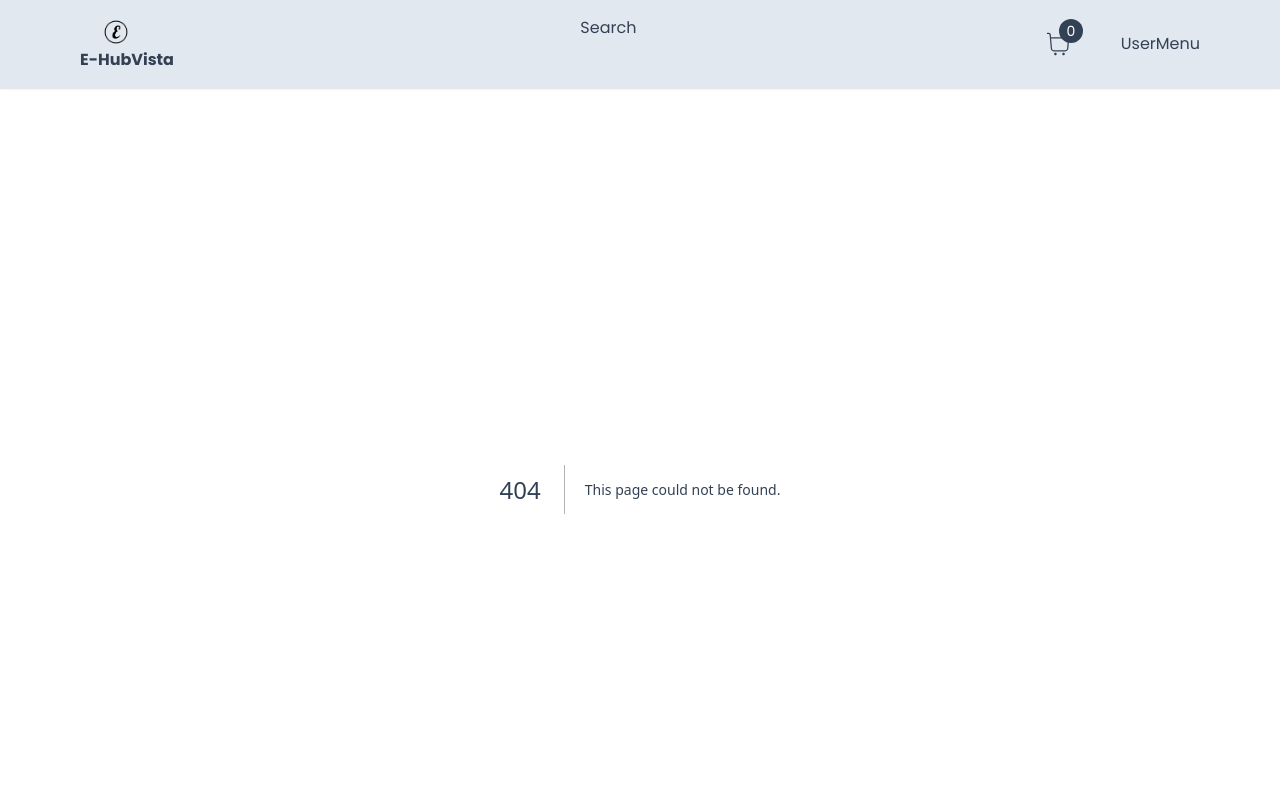
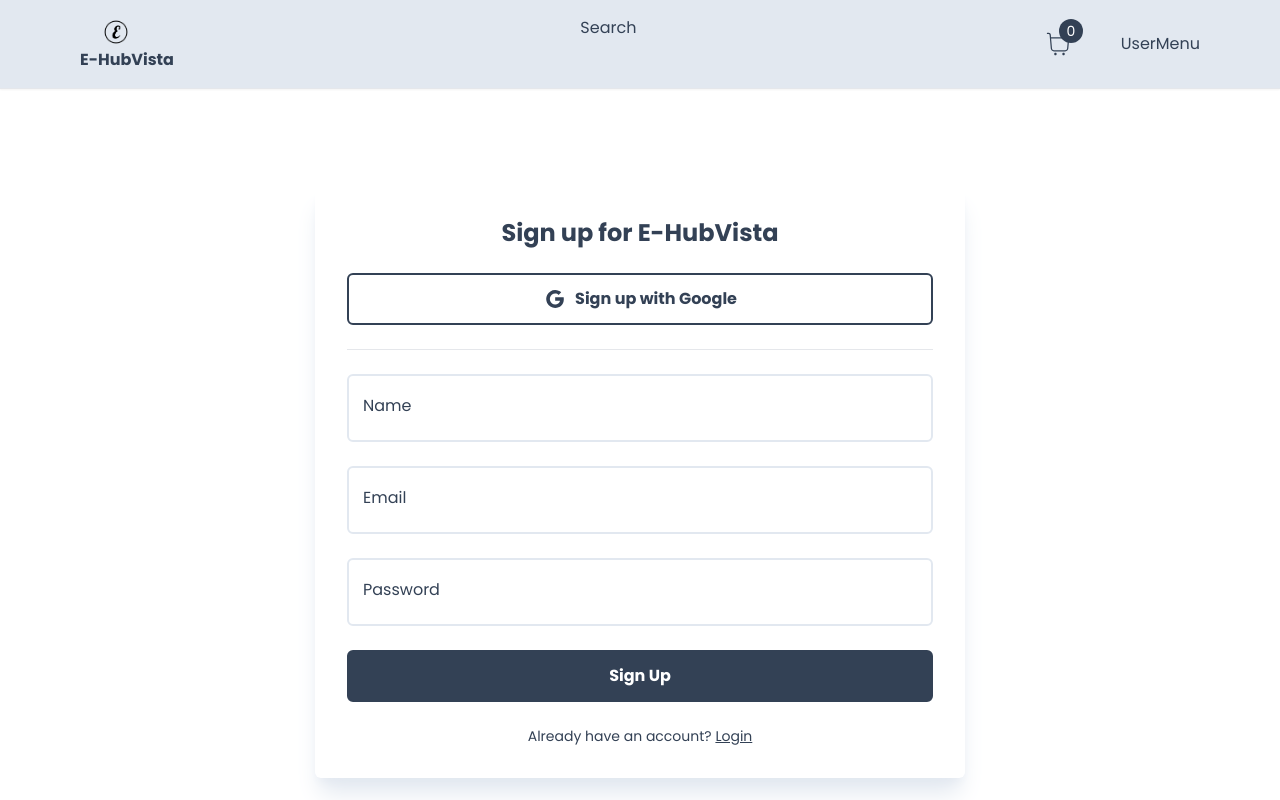
Before and after one commit to chirasi99/EhubVista, a Next.js app: page /register in a window 1280 px wide. Before the commit this address had no page. Shown: the top 800 px of the page. Built offline with nearby package versions, Linux system fonts and the light colour scheme; a web font is replaced by a local one.

Commit message:
create signin and signup pages

```diff
--- /dev/null
+++ b/app/components/FormWrap.tsx
@@ -0,0 +1,14 @@
+
+import React from 'react'
+
+const FormWrap = ({children}:{children:React.ReactNode}) => {
+  return (
+    <div className='flex items-center justify-center h-full pt-24 pb-12 min-h-fit'>
+       <div className='max-w-[650px] w-full flex-col flex gap-6 items-center shadow-xl shadow-slate-200 rounded-md p-4 md:p-8'>
+        {children}
+        </div>
+    </div>
+  );
+};
+
+export default FormWrap;
--- /dev/null
+++ b/app/components/inputs/Input.tsx
@@ -0,0 +1,27 @@
+"use client";
+import React from 'react'
+import { FieldErrors, UseFormRegister, FieldValues } from 'react-hook-form';
+
+interface InputProps {
+        id:string;
+        label:string;
+        type?:string;
+        disabled?:boolean;
+        required?:boolean;
+        register: UseFormRegister<FieldValues>;
+        errors: FieldErrors;
+}
+
+const Input:React.FC<InputProps> = ({id, label, type, disabled,required, register, errors}) => {
+  return (
+        <div className='relative w-full'>
+        <input autoComplete='off' id={id} disabled={disabled} {...register(id, {required})} type={type} placeholder=''
+                className={`w-full p-4 pt-6 font-light transition border-2 rounded-md outline-none peer bg-white disabled:opacity-70 disabled:cursor-not-allowed
+                ${errors[id] ? 'border-red-500 peer-focus:border-red-500' : 'border-slate-200 peer-focus:border-slate-500'}`} />
+        <label htmlFor={id} className={`absolute z-10 duration-150 transform -translate-y-3 cursor-text text-md top-5 origin-[0] left-4 peer-placeholder-shown:scale-100 peer-placeholder-shown:translate-y-0 peer-focus:scale-75 peer-focus:-translate-y-4`}>
+                {label}</label>
+        </div>
+  )
+};
+
+export default Input;
--- /dev/null
+++ b/app/login/LoginForm.tsx
@@ -0,0 +1,38 @@
+"use client";
+import React from 'react'
+import Heading from '@/app/components/Heading';
+import Input from '@/app/components/inputs/Input';
+import { FieldValues, useForm, SubmitHandler } from "react-hook-form";
+import Button from '../components/products/Button';
+import Link from 'next/link';
+import { AiOutlineGoogle } from 'react-icons/ai';
+
+
+
+const LoginFrom = () => {
+        const [isLoading, setIsLoading] = React.useState(false);
+        const { register, handleSubmit, formState: { errors } } = useForm<FieldValues>({
+                defaultValues: {
+                        email: '',
+                        password: '',
+                },
+        });
+        const onSubmit: SubmitHandler<FieldValues> = async (data) => {
+                setIsLoading(true);
+                console.log(data);
+        }
+  return (
+    <>
+        <Heading title="Sign In for E-HubVista"/>
+        <Button outline label="Continue with Google" icon={AiOutlineGoogle} onClick={()=>{}} />
+        <hr className='w-full h-px bg-slate-300'/>
+        <Input id="email" label="Email" disabled={isLoading} register={register} errors={errors} required />
+        <Input id="password" label="Password" disabled={isLoading} register={register} errors={errors} required type="password" />
+        <Button label = {isLoading ? 'Loading...' : 'Login'} onClick={handleSubmit(onSubmit)} />
+        <p className='text-sm'>Do not have an account? <Link className='underline' href="/register">Sign Up</Link>
+        </p>
+    </>
+  )
+}
+
+export default LoginFrom
--- /dev/null
+++ b/app/login/page.tsx
@@ -0,0 +1,16 @@
+import React from 'react'
+import FormWrap from '../components/FormWrap';
+import Container from '../components/Container';
+import LoginForm from './LoginForm';
+
+const Login = () => {
+  return (
+    <Container>
+        <FormWrap>
+          <LoginForm />
+        </FormWrap>
+    </Container>
+  )
+}
+
+export default Login;
--- /dev/null
+++ b/app/register/RegisterFrom.tsx
@@ -0,0 +1,40 @@
+"use client";
+import React from 'react'
+import Heading from '@/app/components/Heading';
+import Input from '@/app/components/inputs/Input';
+import { FieldValues, useForm, SubmitHandler } from "react-hook-form";
+import Button from '../components/products/Button';
+import Link from 'next/link';
+import { AiOutlineGoogle } from 'react-icons/ai';
+
+
+
+const RegisterFrom = () => {
+        const [isLoading, setIsLoading] = React.useState(false);
+        const { register, handleSubmit, formState: { errors } } = useForm<FieldValues>({
+                defaultValues: {
+                        name: '',
+                        email: '',
+                        password: '',
+                },
+        });
+        const onSubmit: SubmitHandler<FieldValues> = async (data) => {
+                setIsLoading(true);
+                console.log(data);
+        }
+  return (
+    <>
+        <Heading title="Sign up for E-HubVista"/>
+        <Button outline label="Sign up with Google" icon={AiOutlineGoogle} onClick={()=>{}} />
+        <hr className='w-full h-px bg-slate-300'/>
+        <Input id="name" label="Name" disabled={isLoading} register={register} errors={errors} required />
+        <Input id="email" label="Email" disabled={isLoading} register={register} errors={errors} required />
+        <Input id="password" label="Password" disabled={isLoading} register={register} errors={errors} required type="password" />
+        <Button label = {isLoading ? 'Loading...' : 'Sign Up'} onClick={handleSubmit(onSubmit)} />
+        <p className='text-sm'>Already have an account? <Link className='underline' href="/login">Login</Link>
+        </p>
+    </>
+  )
+}
+
+export default RegisterFrom
--- /dev/null
+++ b/app/register/page.tsx
@@ -0,0 +1,17 @@
+import React from 'react';
+import Container from '@/app/components/Container';
+import FormWrap from '@/app/components/FormWrap';
+import RegisterFrom from './RegisterFrom';
+
+
+const Register = () => {
+  return (
+    <Container>
+        <FormWrap>
+          <RegisterFrom />
+        </FormWrap>
+    </Container>
+  );
+};
+
+export default Register;
--- a/package.json
+++ b/package.json
@@ -23,6 +23,7 @@
     "postcss": "8.4.32",
     "react": "^18.2.0",
     "react-dom": "^18.2.0",
+    "react-hook-form": "^7.49.2",
     "react-hot-toast": "^2.4.1",
     "react-icons": "^4.12.0",
     "tailwindcss": "3.4.0",
```
Also changed, not shown: 1 other file (tests, documents, lock files or other folders).
